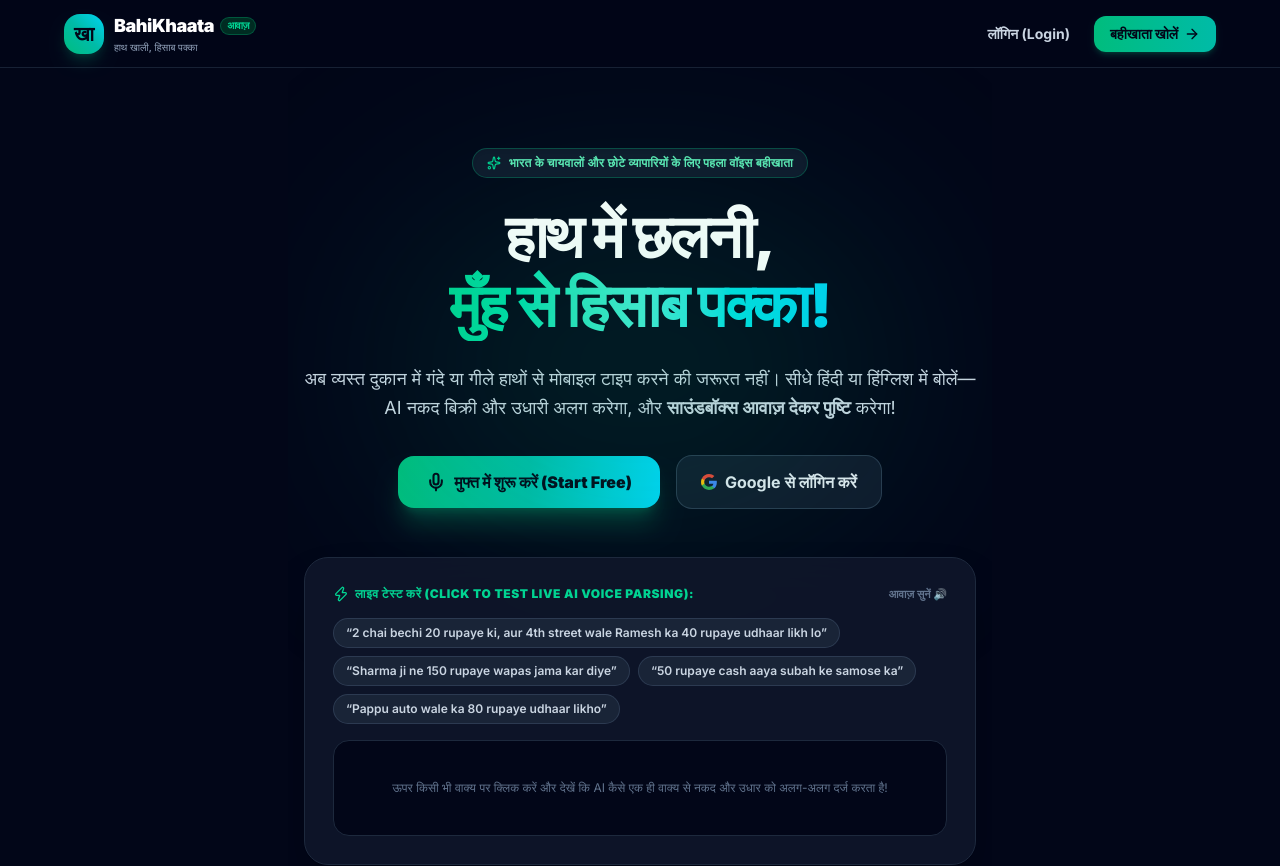
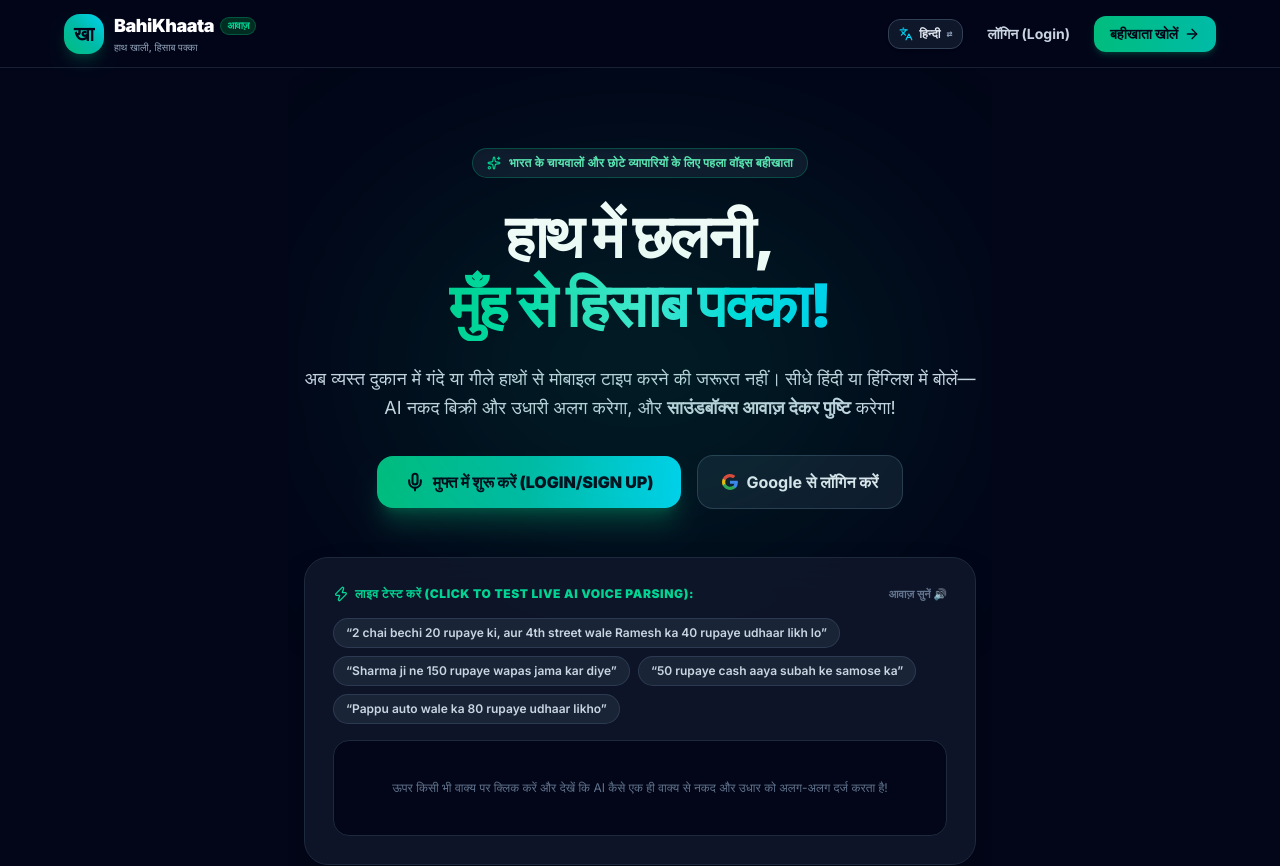
Before and after one commit to aryantripathi52/awaz, a Next.js app: page / in a window 1280 px wide. Shown: the top 866 px of the page. Built offline with nearby package versions, Linux system fonts and the light colour scheme.

Commit message:
feat: add 1-tap language switch button to header and landing page

```diff
--- a/package.json
+++ b/package.json
@@ -6,7 +6,8 @@
     "dev": "next dev",
     "build": "next build",
     "start": "next start",
-    "lint": "eslint"
+    "lint": "eslint",
+    "live": "node .agent/skills/live-edit/scripts/live.mjs start"
   },
   "dependencies": {
     "@supabase/supabase-js": "^2.119.0",
--- a/src/app/dashboard/page.tsx
+++ b/src/app/dashboard/page.tsx
@@ -49,6 +49,11 @@ export default function DashboardPage() {
     setCredits(getLocalCreditEntries());
     setIsMuted(soundbox.getMuted());
     setTodayStr(new Date().toISOString().split('T')[0]);
+
+    if (typeof window !== 'undefined') {
+      const savedLang = localStorage.getItem('bahikhaata_language') as 'hinglish' | 'hindi' | 'english' | null;
+      if (savedLang) setLanguage(savedLang);
+    }
 
     // Check user profile
     getCurrentUser().then((u) => {
--- a/src/app/page.tsx
+++ b/src/app/page.tsx
@@ -1,8 +1,8 @@
 'use client';
 
-import React, { useState } from 'react';
+import React, { useState, useEffect } from 'react';
 import Link from 'next/link';
-import { Mic, Volume2, Sparkles, ArrowRight, ShieldCheck, CheckCircle2, Smartphone, TrendingUp, Sun, MessageSquare, Coffee, ChevronRight, Zap } from 'lucide-react';
+import { Mic, Volume2, Sparkles, ArrowRight, ShieldCheck, CheckCircle2, Smartphone, TrendingUp, Sun, MessageSquare, Coffee, ChevronRight, Zap, Languages } from 'lucide-react';
 import { parseVoiceIntentLocally } from '@/lib/parser';
 import { soundbox } from '@/lib/soundbox';
 import { VoiceProcessResult } from '@/types/ledger';
@@ -11,6 +11,33 @@ export default function LandingPage() {
   const [demoResult, setDemoResult] = useState<VoiceProcessResult | null>(null);
   const [isSimulating, setIsSimulating] = useState(false);
   const [activePrompt, setActivePrompt] = useState<string>('');
+  const [language, setLanguage] = useState<'hinglish' | 'hindi' | 'english'>('hindi');
+
+  useEffect(() => {
+    if (typeof window !== 'undefined') {
+      const saved = localStorage.getItem('bahikhaata_language');
+      if (saved === 'hindi' || saved === 'hinglish' || saved === 'english') {
+        setLanguage(saved);
+      }
+    }
+  }, []);
+
+  const cycleLanguage = () => {
+    const nextLang: 'hinglish' | 'hindi' | 'english' =
+      language === 'hinglish' ? 'hindi' :
+      language === 'hindi' ? 'english' : 'hinglish';
+    setLanguage(nextLang);
+    if (typeof window !== 'undefined') {
+      localStorage.setItem('bahikhaata_language', nextLang);
+    }
+    const msg =
+      nextLang === 'hindi'
+        ? 'भाषा बदली: हिन्दी'
+        : nextLang === 'hinglish'
+        ? 'Language changed to Hinglish'
+        : 'Language changed to English';
+    soundbox.speak(msg, nextLang === 'english' ? 'en-IN' : 'hi-IN');
+  };
 
   const sampleVoicePrompts = [
     '2 chai bechi 20 rupaye ki, aur 4th street wale Ramesh ka 40 rupaye udhaar likh lo',
@@ -53,6 +80,19 @@ export default function LandingPage() {
           </Link>
 
           <div className="flex items-center gap-2 sm:gap-3">
+            {/* 1-Tap Language Switch Button */}
+            <button
+              onClick={cycleLanguage}
+              title={`भाषा बदलें / Switch Language (Current: ${language.toUpperCase()})`}
+              className="flex items-center gap-1.5 px-2.5 py-1.5 rounded-xl text-xs font-bold bg-slate-900 hover:bg-slate-850 text-slate-200 border border-slate-700 hover:border-emerald-500/50 transition-all active:scale-95 shadow-sm"
+            >
+              <Languages className="w-3.5 h-3.5 text-cyan-400" />
+              <span className="font-semibold">
+                {language === 'hindi' ? 'हिन्दी' : language === 'hinglish' ? 'Hinglish' : 'English'}
+              </span>
+              <span className="text-[10px] text-slate-400 font-mono">⇄</span>
+            </button>
+
             <Link
               href="/login"
               className="text-xs sm:text-sm font-bold text-slate-300 hover:text-white px-3 py-1.5 rounded-xl transition-colors"
@@ -105,7 +145,7 @@ export default function LandingPage() {
             className="w-full sm:w-auto flex items-center justify-center gap-2 bg-gradient-to-r from-emerald-500 via-teal-500 to-cyan-400 hover:from-emerald-400 hover:to-cyan-300 text-slate-950 font-black text-base px-7 py-3.5 rounded-2xl shadow-xl shadow-emerald-500/25 active:scale-95 transition-all"
           >
             <Mic className="w-5 h-5 stroke-[2.5]" />
-            <span>मुफ्त में शुरू करें (Start Free)</span>
+            <span>मुफ्त में शुरू करें (LOGIN/SIGN UP)</span>
           </Link>
 
           <Link
--- a/src/components/CashKamaiTab.tsx
+++ b/src/components/CashKamaiTab.tsx
@@ -76,7 +76,7 @@ export function CashKamaiTab({
         <div className="p-8 text-center rounded-2xl bg-slate-900/60 border border-slate-800 text-slate-400">
           <Coffee className="w-10 h-10 mx-auto mb-2 text-slate-600 animate-bounce" />
           <p className="text-sm font-bold text-slate-300">
-            {language === 'hindi' ? 'अभी कोई नकद बिक्री दर्ज नहीं हुई है' : 'No cash sales recorded yet'}
+            {language === 'hindi' ? 'अभी कोई नकद बिक्री दर्ज नहीं हुई है' : ''}
           </p>
           <p className="text-xs text-slate-500 mt-1">
             {language === 'hindi'
--- a/src/components/Header.tsx
+++ b/src/components/Header.tsx
@@ -2,7 +2,7 @@
 
 import React from 'react';
 import Link from 'next/link';
-import { Volume2, VolumeX, Settings, Sun, Moon, Sparkles } from 'lucide-react';
+import { Volume2, VolumeX, Settings, Sun, Moon, Sparkles, Languages } from 'lucide-react';
 import { soundbox } from '@/lib/soundbox';
 
 interface HeaderProps {
@@ -32,6 +32,25 @@ export function Header({
     soundbox.setMuted(next);
     if (!next) {
       soundbox.speak('साउंडबॉक्स चालू है।', 'hi-IN');
+    }
+  };
+
+  const cycleLanguage = () => {
+    const nextLang: 'hinglish' | 'hindi' | 'english' =
+      language === 'hinglish' ? 'hindi' :
+      language === 'hindi' ? 'english' : 'hinglish';
+    setLanguage(nextLang);
+    if (typeof window !== 'undefined') {
+      localStorage.setItem('bahikhaata_language', nextLang);
+    }
+    if (!isMuted) {
+      const msg =
+        nextLang === 'hindi'
+          ? 'भाषा बदली: हिन्दी'
+          : nextLang === 'hinglish'
+          ? 'Language changed to Hinglish'
+          : 'Language changed to English';
+      soundbox.speak(msg, nextLang === 'english' ? 'en-IN' : 'hi-IN');
     }
   };
 
@@ -93,16 +112,18 @@ export function Header({
             {sunlightMode ? <Sun className="w-4 h-4 text-amber-300" /> : <Moon className="w-4 h-4" />}
           </button>
 
-          {/* Language Switcher */}
-          <select
-            value={language}
-            onChange={(e) => setLanguage(e.target.value as 'hinglish' | 'hindi' | 'english')}
-            className="bg-slate-800 text-slate-200 text-xs font-semibold px-2 py-1.5 rounded-xl border border-slate-700 focus:outline-none focus:border-emerald-500"
+          {/* 1-Tap Language Switch Button */}
+          <button
+            onClick={cycleLanguage}
+            title={`भाषा बदलें / Switch Language (Current: ${language.toUpperCase()})`}
+            className="flex items-center gap-1.5 px-2.5 py-1.5 rounded-xl text-xs font-bold bg-slate-800 hover:bg-slate-750 text-slate-200 border border-slate-700 hover:border-emerald-500/50 transition-all active:scale-95 shadow-sm"
           >
-            <option value="hinglish">Hinglish</option>
-            <option value="hindi">हिन्दी</option>
-            <option value="english">English</option>
-          </select>
+            <Languages className="w-3.5 h-3.5 text-cyan-400" />
+            <span className="font-semibold">
+              {language === 'hindi' ? 'हिन्दी' : language === 'hinglish' ? 'Hinglish' : 'English'}
+            </span>
+            <span className="text-[10px] text-slate-400 font-mono">⇄</span>
+          </button>
 
           {/* Dukaan Bandh / Closing Button */}
           <button
```
Also changed, not shown: 1 other file (tests, documents, lock files or other folders).
